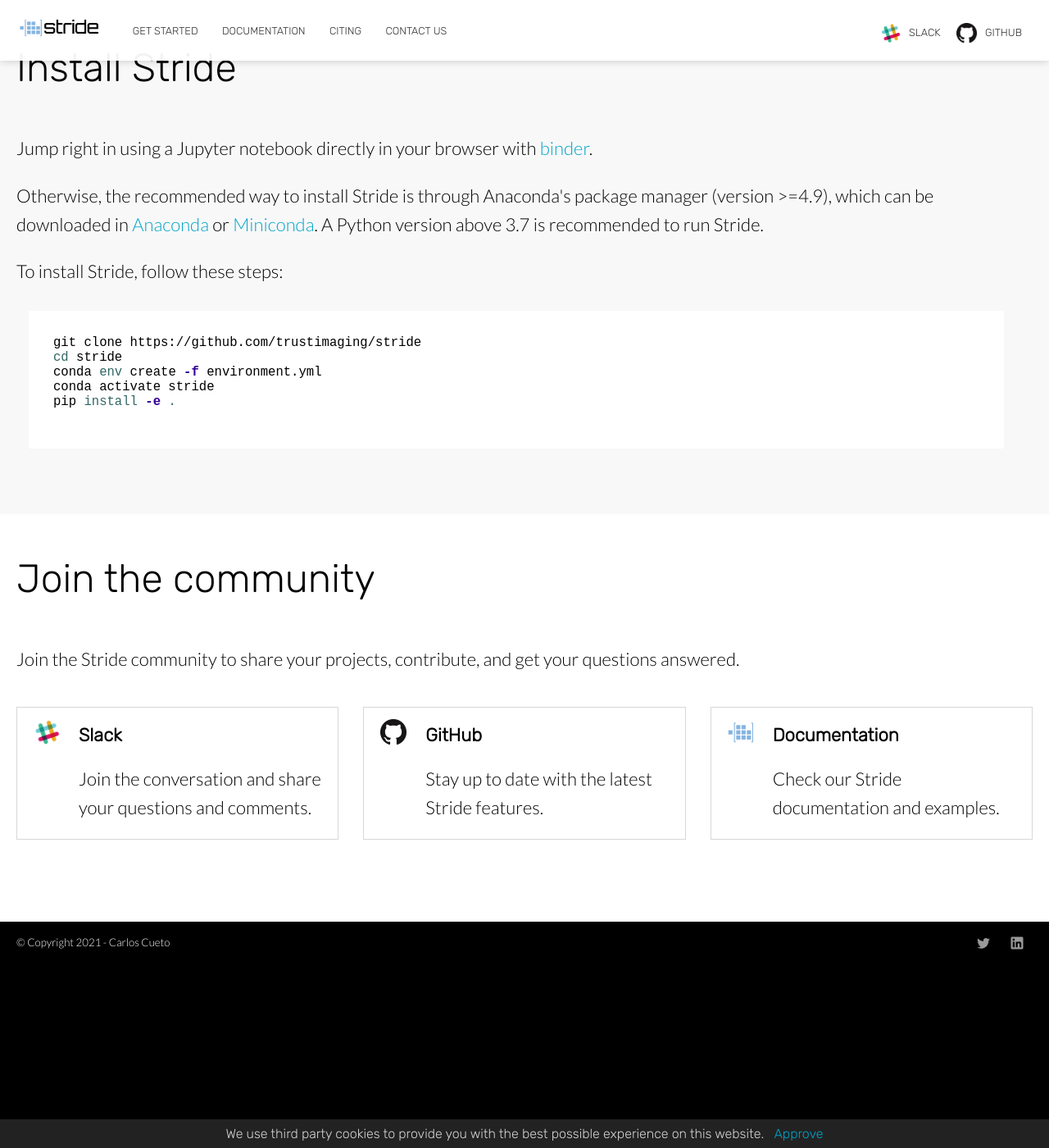
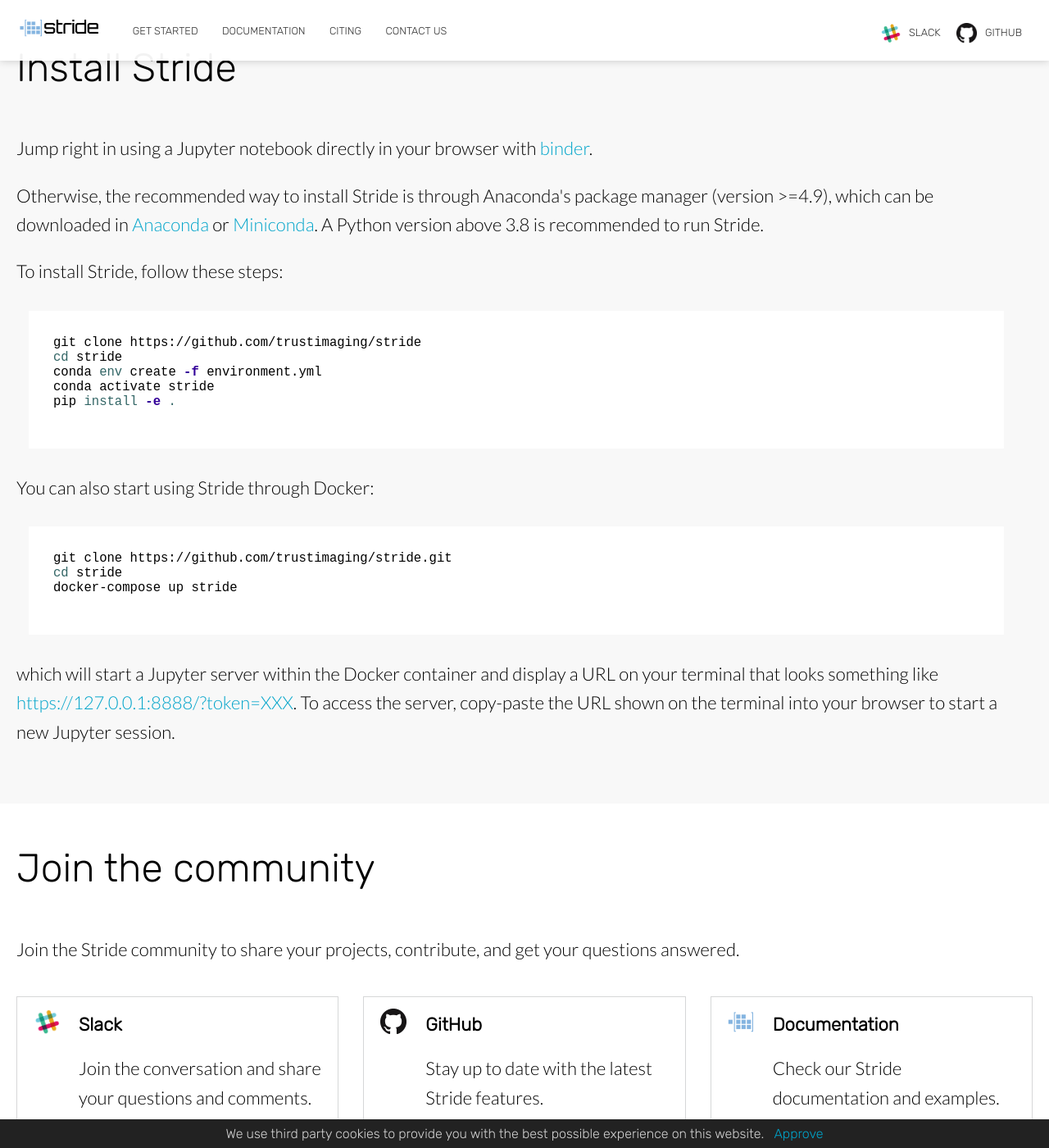
Before and after one commit to trustimaging/trustimaging.github.io, a Jekyll site: the page built from index.html, in a window 1280 px wide and 1400 px high, scrolled down 1135 px. Shown: the whole window at 82% size. Built offline with Jekyll 4.4.1, drawn with Linux system fonts in a browser that asks for light colours; nearby versions of some CDN libraries; the list of posts is cut into pages by our own code.

Commit message:
Updated installation instructions

```diff
--- a/index.html
+++ b/index.html
@@ -71,7 +71,7 @@ image: /siteicon.png
 					<p class="editable">
 						Otherwise, the recommended way to install Stride is through Anaconda's package manager (version >=4.9), which can be downloaded
 						in <a href="https://www.continuum.io/downloads" target="_blank">Anaconda</a> or <a href="https://conda.io/miniconda.html" target="_blank">Miniconda</a>.
-						A Python version above 3.7 is recommended to run Stride.
+						A Python version above 3.8 is recommended to run Stride.
 					</p>
 
 					<p class="editable">
@@ -87,6 +87,25 @@ conda activate stride
 pip install -e .
 					{% endhighlight %}
 					</div>
+
+					<p class="editable">
+						You can also start using Stride through Docker:
+					</p>
+
+					<div class="highlight-container">
+					{% highlight sh %}
+git clone https://github.com/trustimaging/stride.git
+cd stride
+docker-compose up stride
+					{% endhighlight %}
+					</div>
+
+					<p class="editable">
+						which will start a Jupyter server within the Docker container and display a URL on
+						your terminal that looks something like <a href="#">https://127.0.0.1:8888/?token=XXX</a>.
+						To access the server, copy-paste the URL shown on the terminal into your browser to start a new
+						Jupyter session.
+					</p>
 				</div>
 
 			</div>
```
